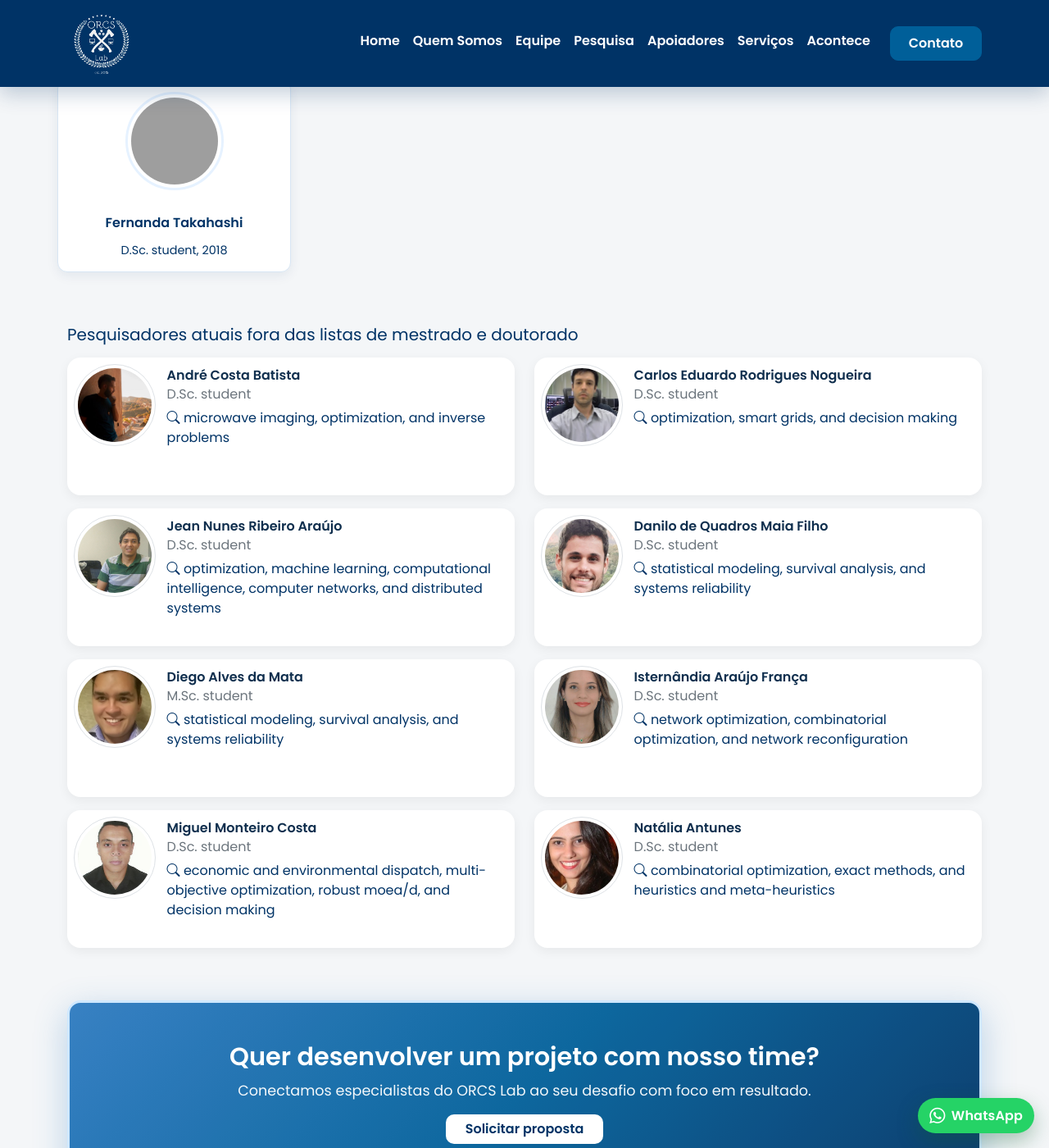
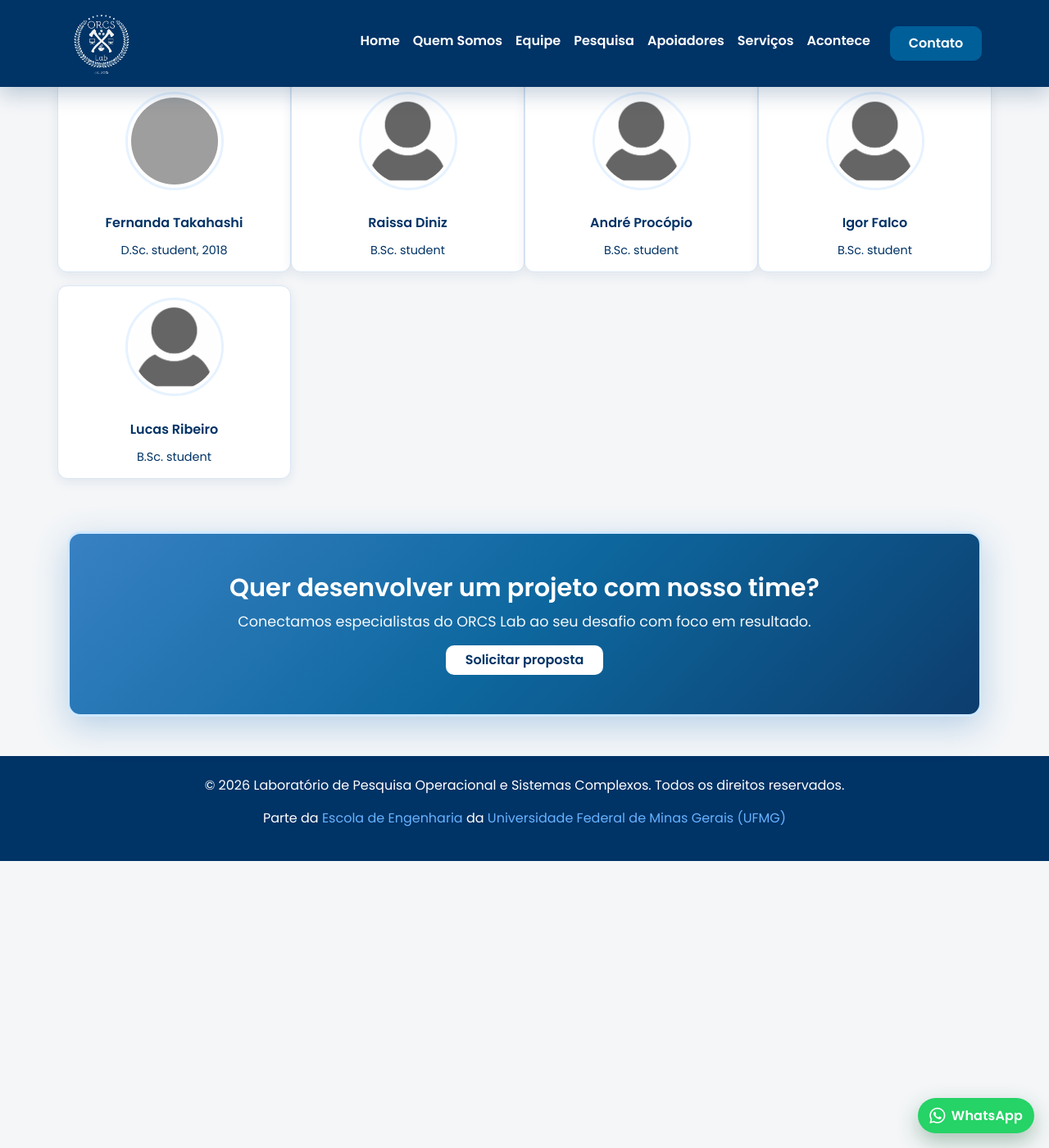
Before and after one commit to Stephanie7l/Site-ORCS-LAB, a Jekyll site: the page built from pages/equipe.html, in a window 1280 px wide and 1400 px high, scrolled down 4741 px. Shown: the whole window at 82% size. Built offline with Jekyll 4.4.1, drawn with Linux system fonts in a browser that asks for light colours; nearby versions of some CDN libraries; some of the changed text lies outside the part shown; grey boxes are pictures that could not be loaded.

Commit message:
atualizações

```diff
--- a/_data/team_researchers.yml
+++ b/_data/team_researchers.yml
@@ -1,52 +1,6 @@
-- name: André Costa Batista
+- name: Maria Izabel Correa dos Santos
   role: D.Sc. student
-  photo: andre-batista.jpg
-  research_interests: Microwave Imaging, Optimization, Inverse Problems
-
-- name: Carlos Eduardo Rodrigues Nogueira
-  role: D.Sc. student
-  photo: carlos-nogueira.gif
-  research_interests: Optimization, Smart Grids, Decision Making
-
-- name: Jean Nunes Ribeiro Araújo
-  role: D.Sc. student
-  photo: jean-nunes.jpg
-  research_interests: Optimization, machine learning, computational intelligence, computer networks, distributed systems
-
-- name: Danilo de Quadros Maia Filho
-  role: D.Sc. student
-  photo: danilo-maia.jpeg
-  research_interests: Statistical modeling, survival analysis, systems reliability
-
-- name: Diego Alves da Mata
-  role: M.Sc. student
-  photo: diego-mata.gif
-  research_interests: Statistical modeling, survival analysis, systems reliability
-
-- name: Hannah Walder Lorenzato Cardoso
-  role: M.Sc. student
-  photo: hannah-cardoso.gif
-  research_interests: Optimization, vehicle production process
-
-- name: Isternândia Araújo França
-  role: D.Sc. student
-  photo: isternandia-franca.gif
-  research_interests: Network optimization, combinatorial optimization, network reconfiguration
-
-- name: Leonardo de Alvarenga Gualberto
-  role: M.Sc. student
-  photo: leonardo-gualberto.gif
-  research_interests: Evolutionary computation, large-scale optimization problems
-
-- name: Miguel Monteiro Costa
-  role: D.Sc. student
-  photo: miguel-monteiro.gif
-  research_interests: Economic and environmental dispatch, multi-objective optimization, robust MOEA/D, decision making
-
-- name: Natália Antunes
-  role: D.Sc. student
-  photo: natalia-antunes.gif
-  research_interests: Combinatorial optimization, exact methods, heuristics and meta-heuristics
+  photo: avatar.jpg
 
 - name: Pedro Vinícius Almeida Borges de Venâncio
   role: D.Sc. student
@@ -62,3 +16,69 @@
   role: D.Sc. student
   photo: vitor-vidal.gif
   research_interests: Electronic systems and controls, software engineering, evolutionary computation
+
+- name: João Pedro Araújo Ferreira Campos
+  role: D.Sc. student
+  photo: avatar.jpg
+
+- name: Marcus Vinícius de Freitas Diadelmo
+  role: D.Sc. student
+  photo: avatar.jpg
+
+- name: Bernardo Bacha de Resende
+  role: M.Sc. student
+  photo: avatar.jpg
+
+- name: Hannah Walder Lorenzato Cardoso
+  role: M.Sc. student
+  photo: hannah-cardoso.gif
+  research_interests: Optimization, vehicle production process
+
+- name: Henrique Alves Barbosa
+  role: M.Sc. student
+  photo: avatar.jpg
+
+- name: Leonardo de Alvarenga Gualberto
+  role: M.Sc. student
+  photo: leonardo-gualberto.gif
+  research_interests: Evolutionary computation, large-scale optimization problems
+
+- name: Lourival Fernandes Nogueira Neto
+  role: M.Sc. student
+  photo: avatar.jpg
+
+- name: Antonio Carlos da Anunciação
+  role: M.Sc. student
+  photo: avatar.jpg
+
+- name: Dárcio Melo Bragança Silva
+  role: M.Sc. student
+  photo: avatar.jpg
+
+- name: Giovanna Cristina da Rocha
+  role: M.Sc. student
+  photo: avatar.jpg
+
+- name: Raphael Anderson da Silva
+  role: M.Sc. student
+  photo: avatar.jpg
+
+- name: Willian Felix Souza e Silva
+  role: M.Sc. student
+  photo: avatar.jpg
+
+- name: Raissa Diniz
+  role: B.Sc. student
+  photo: avatar.jpg
+
+- name: André Procópio
+  role: B.Sc. student
+  photo: avatar.jpg
+
+- name: Igor Falco
+  role: B.Sc. student
+  photo: avatar.jpg
+
+- name: Lucas Ribeiro
+  role: B.Sc. student
+  photo: avatar.jpg
--- a/pages/equipe.html
+++ b/pages/equipe.html
@@ -16,12 +16,7 @@
   <section class="mb-5">
   <h2 class="section-block-title mb-3">Professores responsáveis</h2>
   <div class="row mb-5">
-    {% assign leaders = "Lucas S. Batista|Michel Bessani|André Costa Batista|Luiza Bernardes Real" | split: "|" %}
-    {% for person_name in leaders %}
-    {% assign member = site.data.team_members | where: "name", person_name | first %}
-    {% unless member %}
-      {% assign member = site.data.team_researchers | where: "name", person_name | first %}
-    {% endunless %}
+    {% for member in site.data.team_members %}
     <div class="col-12 col-lg-6 mb-3">
       <div class="card team-member team-card-rich">
         <div class="row g-0">
@@ -34,7 +29,7 @@
           </div>
           <div class="col">
             <div class="card-body">
-              <h6 class="card-title team-name">{{ person_name }}</h6>
+              <h6 class="card-title team-name">{{ member.name }}</h6>
               <h6 class="card-subtitle text-muted">{{ member.title | default: 'Professor responsável' }}</h6>
               <p class="card-text mt-3">
                 {% if member.institute %}
@@ -65,9 +60,7 @@
   <section class="mb-5">
   <h2 class="section-block-title mb-3">Professores colaboradores</h2>
   <div class="row mb-5">
-    {% assign collaborators = "Eduardo G. Carrano|Felipe Campelo|André L. Maravilha|Ricardo H. C. Takahashi|Martín Gómez Ravetti|Elizabeth Wanner|Claus de Castro Aranha|Adriano Cesar Machado Pereira" | split: "|" %}
-    {% for person_name in collaborators %}
-    {% assign member = site.data.team_collaborators | where: "name", person_name | first %}
+    {% for member in site.data.team_collaborators %}
     <div class="col-12 col-lg-6 mb-3">
       <div class="card team-member team-card-rich">
         <div class="row g-0">
@@ -80,7 +73,7 @@
           </div>
           <div class="col">
             <div class="card-body">
-              <h6 class="card-title team-name">{{ person_name }}</h6>
+              <h6 class="card-title team-name">{{ member.name }}</h6>
               <h6 class="card-subtitle text-muted">{{ member.title }}</h6>
               <p class="card-text mt-3">
                 <i class="bi bi-bank"></i> {{ member.institute }}, {{ member.country }} <br />
@@ -97,9 +90,8 @@
   <section class="mb-5">
   <h2 class="section-block-title mb-3">Estudantes de doutorado</h2>
   <div class="row mb-5">
-    {% assign doctoral_students = "Maria Izabel Corrêa dos Santos|Pedro Vinícius Almeida Borges de Venâncio|Ramon Lacerda Marques|Vitor Vidal de Negreiros|João Pedro Araújo Ferreira Campos|Marcus Vinícius de Freitas Diadelmo" | split: "|" %}
-    {% for person_name in doctoral_students %}
-    {% assign member = site.data.team_researchers | where: "name", person_name | first %}
+    {% assign doctoral_students = site.data.team_researchers | where: "role", "D.Sc. student" %}
+    {% for member in doctoral_students %}
     <div class="col-12 col-lg-6 mb-3">
       <div class="card team-member team-card-rich">
         <div class="row g-0">
@@ -112,7 +104,7 @@
           </div>
           <div class="col">
             <div class="card-body">
-              <h6 class="card-title team-name">{{ person_name }}</h6>
+              <h6 class="card-title team-name">{{ member.name }}</h6>
               <h6 class="card-subtitle text-muted">{{ member.role | default: 'D.Sc. student' }}</h6>
               <p class="card-text mt-3">
                 {% if member.research_interests %}
@@ -137,9 +129,8 @@
   <section class="mb-5">
   <h2 class="section-block-title mb-3">Estudantes de mestrado</h2>
   <div class="row mb-5">
-    {% assign masters_students = "Bernardo Bacha de Resende|Hannah Walder Lorenzato Cardoso|Henrique Alves Barbosa|Leonardo de Alvarenga Gualberto|Lourival Fernandes Nogueira Neto|Antonio Carlos da Anunciação|Dárcio Melo Bragança Silva|Giovanna Cristina da Rocha|Raphael Anderson da Silva|Willian Felix Souza e Silva" | split: "|" %}
-    {% for person_name in masters_students %}
-    {% assign member = site.data.team_researchers | where: "name", person_name | first %}
+    {% assign masters_students = site.data.team_researchers | where: "role", "M.Sc. student" %}
+    {% for member in masters_students %}
     <div class="col-12 col-lg-6 mb-3">
       <div class="card team-member team-card-rich">
         <div class="row g-0">
@@ -152,7 +143,7 @@
           </div>
           <div class="col">
             <div class="card-body">
-              <h6 class="card-title team-name">{{ person_name }}</h6>
+              <h6 class="card-title team-name">{{ member.name }}</h6>
               <h6 class="card-subtitle text-muted">{{ member.role | default: 'M.Sc. student' }}</h6>
               <p class="card-text mt-3">
                 {% if member.research_interests %}
@@ -174,12 +165,12 @@
   </div>
   </section>
 
+  {% assign undergrad_students = site.data.team_researchers | where: "role", "B.Sc. student" %}
+  {% if undergrad_students and undergrad_students.size > 0 %}
   <section class="mb-5">
   <h2 class="section-block-title mb-3">Iniciação científica</h2>
   <div class="row mb-5">
-    {% assign undergrad_students = "Raissa Diniz|André Procópio|Igor Falco|Lucas Ribeiro" | split: "|" %}
-    {% for person_name in undergrad_students %}
-    {% assign member = site.data.team_researchers | where: "name", person_name | first %}
+    {% for member in undergrad_students %}
     <div class="col-12 col-lg-6 mb-3">
       <div class="card team-member team-card-rich">
         <div class="row g-0">
@@ -187,13 +178,13 @@
             <img
               class="img-thumbnail rounded-circle"
               src="{{ '/assets/images/team' | relative_url }}/{{ member.photo | default: 'avatar.jpg' }}"
-              alt="{{ person_name }}"
+              alt="{{ member.name }}"
             />
           </div>
           <div class="col">
             <div class="card-body">
-              <h6 class="card-title team-name">{{ person_name }}</h6>
-              <h6 class="card-subtitle text-muted">Iniciação científica</h6>
+              <h6 class="card-title team-name">{{ member.name }}</h6>
+              <h6 class="card-subtitle text-muted">{{ member.role }}</h6>
               <p class="card-text mt-3">
                 {% if member.research_interests %}
                 <i class="bi bi-search"></i>
@@ -213,6 +204,7 @@
     {% endfor %}
   </div>
   </section>
+  {% endif %}
 
   <section>
   <h2 class="section-block-title mb-3">Egressos</h2>
@@ -229,43 +221,22 @@
       <p class="mt-1">{{ member.position }}, {{ member.year }}</p>
     </div>
     {% endfor %}
-  </div>
 
-  {% assign assigned_students_blob = "|Maria Izabel Corrêa dos Santos|Pedro Vinícius Almeida Borges de Venâncio|Ramon Lacerda Marques|Vitor Vidal de Negreiros|João Pedro Araújo Ferreira Campos|Marcus Vinícius de Freitas Diadelmo|Bernardo Bacha de Resende|Hannah Walder Lorenzato Cardoso|Henrique Alves Barbosa|Leonardo de Alvarenga Gualberto|Lourival Fernandes Nogueira Neto|Antonio Carlos da Anunciação|Dárcio Melo Bragança Silva|Giovanna Cristina da Rocha|Raphael Anderson da Silva|Willian Felix Souza e Silva|" %}
-  <h3 class="h5 mb-3">Pesquisadores atuais fora das listas de mestrado e doutorado</h3>
-  <div class="row mb-5">
     {% for member in site.data.team_researchers %}
-      {% assign current_name_token = "|" | append: member.name | append: "|" %}
-      {% unless assigned_students_blob contains current_name_token %}
-      <div class="col-12 col-lg-6 mb-3">
-        <div class="card team-member team-card-rich">
-          <div class="row g-0">
-            <div class="col-auto p-2">
-              <img
-                class="img-thumbnail rounded-circle"
-                src="{{ '/assets/images/team' | relative_url }}/{{ member.photo | default: 'avatar.jpg' }}"
-                alt="{{ member.name }}"
-              />
-            </div>
-            <div class="col">
-              <div class="card-body">
-                <h6 class="card-title team-name">{{ member.name }}</h6>
-                <h6 class="card-subtitle text-muted">{{ member.role }}</h6>
-                <p class="card-text mt-3">
-                  <i class="bi bi-search"></i>
-                  <span class="text-lowercase">
-                    {{ member.research_interests | normalize_whitespace | split:
-                    ", " | array_to_sentence_string }}
-                  </span>
-                </p>
-              </div>
-            </div>
-          </div>
-        </div>
+      {% unless member.role == "D.Sc. student" or member.role == "M.Sc. student" %}
+      <div class="col-6 col-lg-3 mb-3 team-member text-center alumni-card">
+        <img
+          class="img-thumbnail rounded-circle"
+          src="{{ '/assets/images/team' | relative_url }}/{{ member.photo | default: 'avatar.jpg' }}"
+          alt="{{ member.name }}"
+        />
+        <h6 class="card-title mt-2 mb-0">{{ member.name }}</h6>
+        <p class="mt-1">{{ member.role }}</p>
       </div>
       {% endunless %}
     {% endfor %}
   </div>
+
   </section>
 
   <section class="cta-strip text-center">
```
Also changed, not shown: _data/team_collaborators.yml (+17 -11 lines), _data/team_members.yml (+13 -9 lines).
